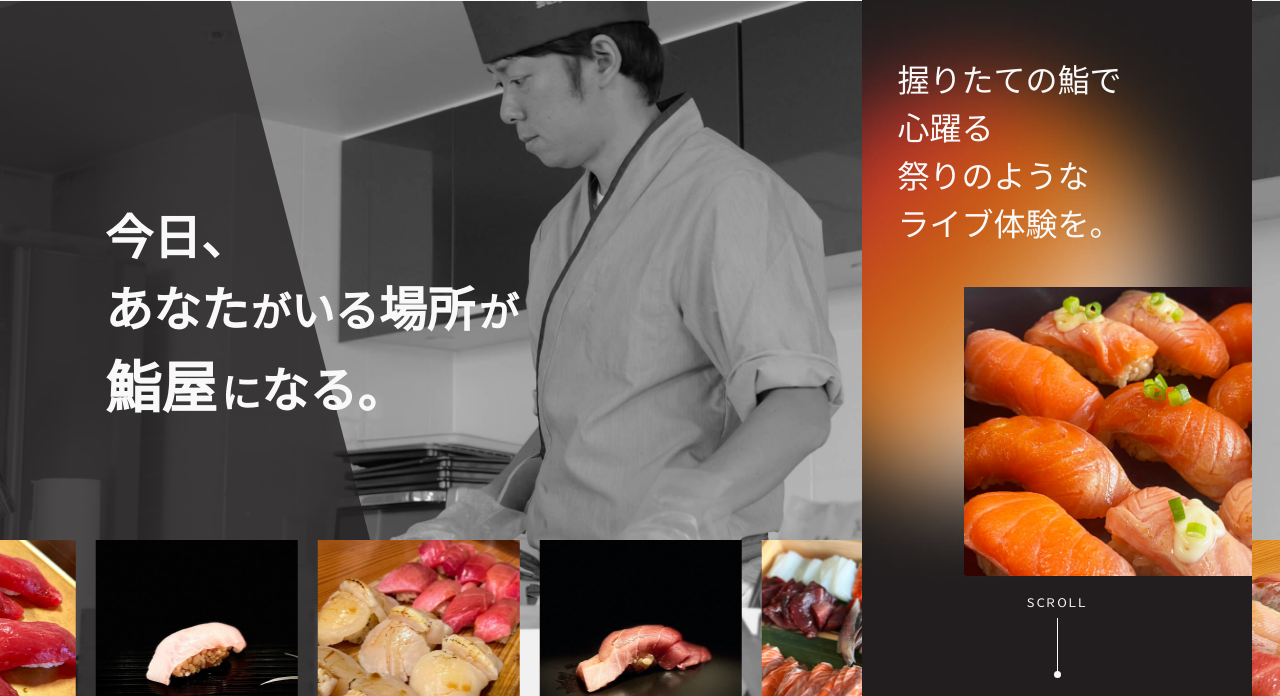
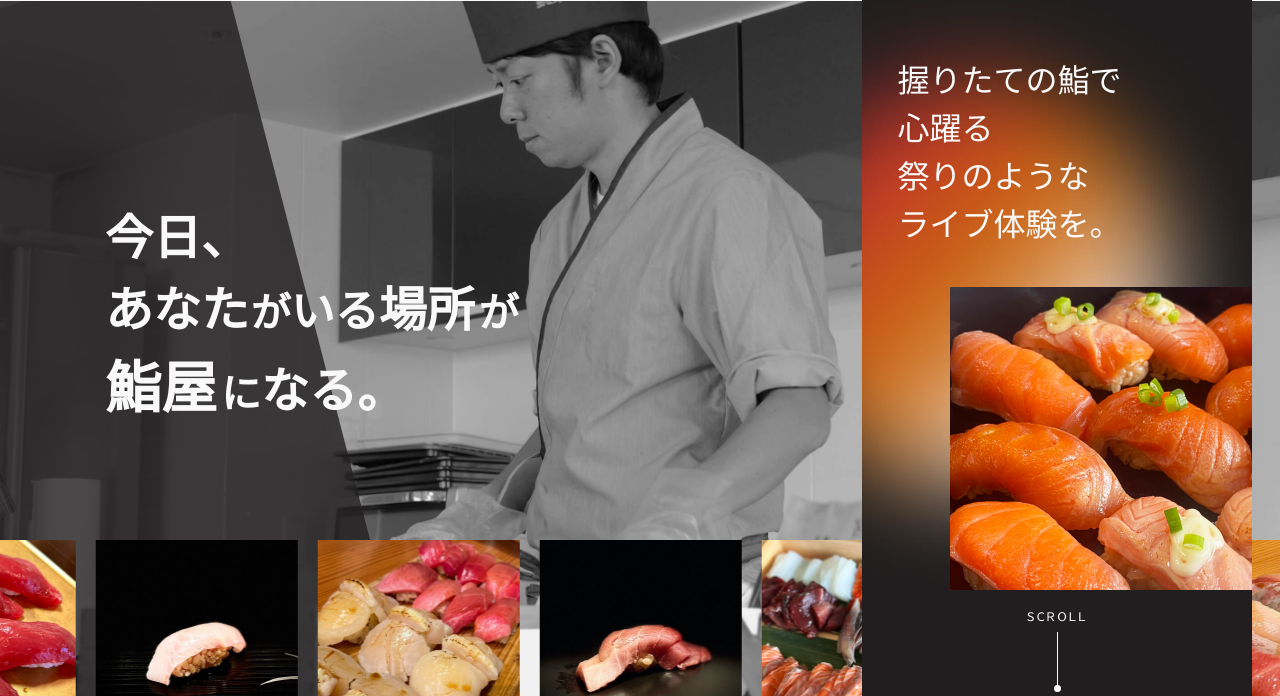
Before and after one commit to Atsusan/SUSHI_WIZ_Project, a plain HTML site: page index.html in a window 1280 px wide. Shown: the part 104-800 px from the top of the page. Drawn offline with nearby package versions, Linux system fonts and the light colour scheme.

Commit message:
[fix] topContentsセクション　ピクセルパーフェクト

```diff
--- a/assets/sass/object/project/_topFvContents.scss
+++ b/assets/sass/object/project/_topFvContents.scss
@@ -33,7 +33,7 @@
 
     &__imgBox {
         margin-top: g.vh_sp(38);
-        max-width: 28.8rem;
+        max-width: 30.2rem;
         margin-left: auto;
         order: 3;
     }
```
Also changed, not shown: assets/css/top.css.
